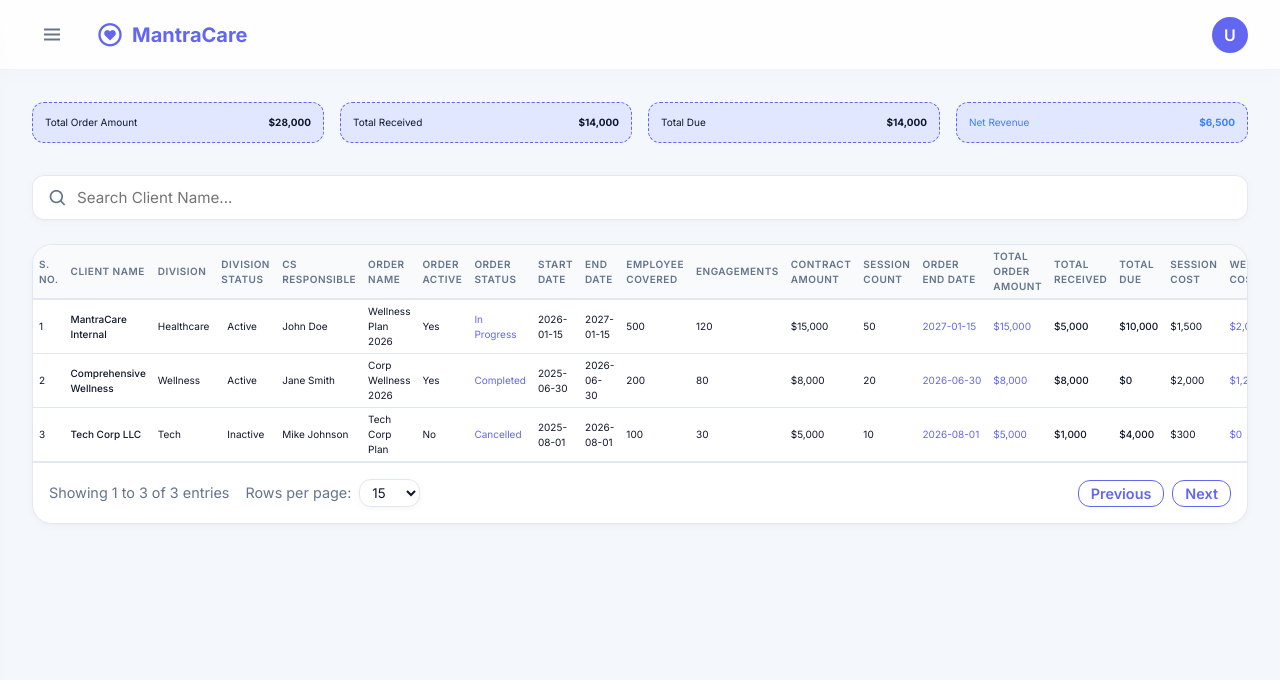
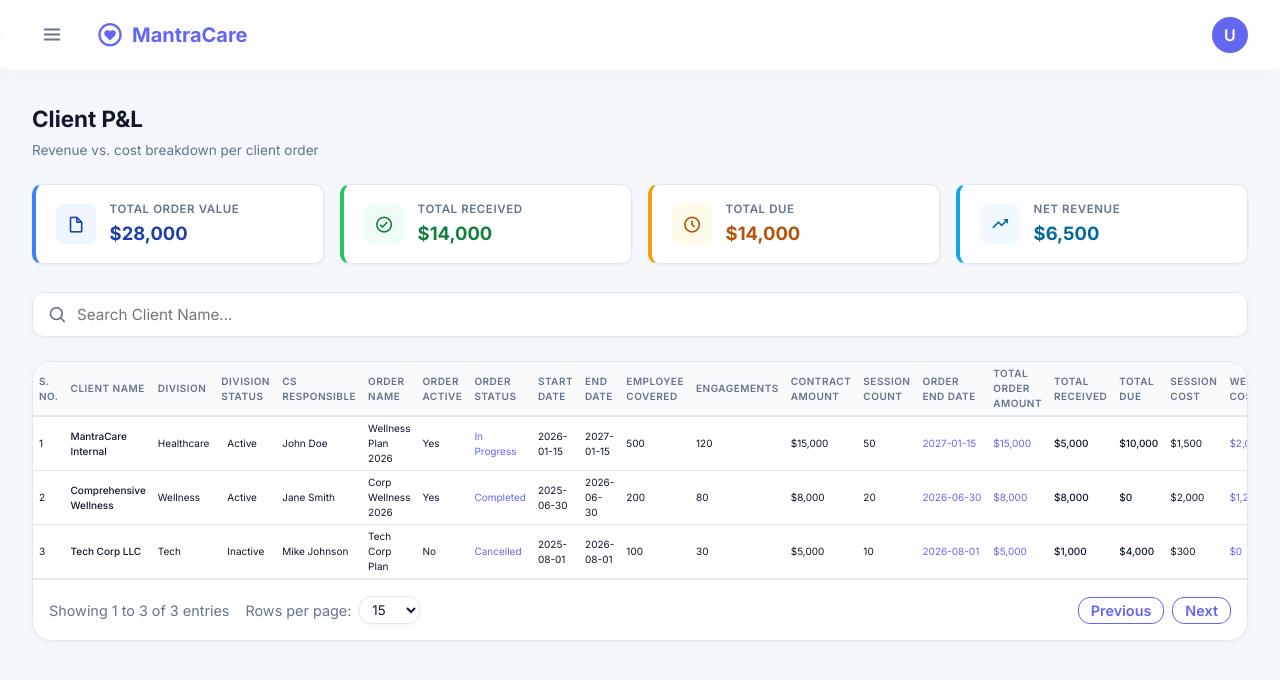
Before and after one commit to karan-mantracare/cs-admin-billing, a React (Vite) app: page /expense-tracker in a window 1280 px wide. Shown: the top 680 px of the page. Built offline with nearby package versions, Linux system fonts and the light colour scheme.

Commit message:
UI polish: Management + Session Management stat cards with icons, page headers, color accents

```diff
--- a/src/pages/EventApproval.jsx
+++ b/src/pages/EventApproval.jsx
@@ -52,32 +52,30 @@
 
   return (
     <main className="main-content">
+      {/* Page Header */}
+      <div style={{ marginBottom: '1.5rem' }}>
+        <h1 style={{ margin: 0, fontSize: '1.4rem', color: '#0f172a', fontWeight: '700' }}>Event Approval</h1>
+        <p style={{ margin: '0.25rem 0 0', fontSize: '0.85rem', color: '#64748b' }}>Manage and approve session/webinar event requests</p>
+      </div>
+
       {/* Summary Dashboard */}
-      <div style={{ display: 'flex', gap: '1rem', marginBottom: '2rem' }}>
-        <div className="summary-box" style={{ flex: 1 }}>
-          <div className="summary-item">
-            <span>Total Requests</span>
-            <strong>{totalRequests}</strong>
+      <div style={{ display: 'flex', gap: '1rem', marginBottom: '1.75rem', flexWrap: 'wrap' }}>
+        {[
+          { label: 'Total Requests', value: totalRequests, color: '#0f172a', bg: '#f8fafc', icon: 'bx-calendar-event', border: '#94a3b8' },
+          { label: 'Pending', value: pendingRequests, color: '#b45309', bg: '#fffbeb', icon: 'bx-time-five', border: '#f59e0b' },
+          { label: 'Provider Pending', value: approvedRequests, color: '#0369a1', bg: '#f0f9ff', icon: 'bx-user-check', border: '#0ea5e9' },
+          { label: 'Rejected', value: rejectedRequests, color: '#b91c1c', bg: '#fff5f5', icon: 'bx-x-circle', border: '#ef4444' },
+        ].map(s => (
+          <div key={s.label} style={{ flex: 1, background: 'white', borderRadius: '10px', padding: '1rem 1.25rem', border: '1px solid var(--border-color)', borderLeft: `4px solid ${s.border}`, boxShadow: '0 1px 3px rgba(0,0,0,0.06)', display: 'flex', alignItems: 'center', gap: '0.85rem' }}>
+            <div style={{ width: '40px', height: '40px', borderRadius: '8px', background: s.bg, color: s.color, display: 'flex', alignItems: 'center', justifyContent: 'center', fontSize: '1.2rem', flexShrink: 0 }}>
+              <i className={`bx ${s.icon}`}></i>
+            </div>
+            <div>
+              <div style={{ fontSize: '0.72rem', color: '#64748b', textTransform: 'uppercase', letterSpacing: '0.05em', fontWeight: '600' }}>{s.label}</div>
+              <div style={{ fontSize: '1.3rem', fontWeight: '800', color: s.color, marginTop: '0.1rem' }}>{s.value}</div>
+            </div>
           </div>
-        </div>
-        <div className="summary-box" style={{ flex: 1 }}>
-          <div className="summary-item">
-            <span style={{ color: 'var(--warning)' }}>Pending</span>
-            <strong style={{ color: 'var(--warning)' }}>{pendingRequests}</strong>
-          </div>
-        </div>
-        <div className="summary-box" style={{ flex: 1 }}>
-          <div className="summary-item">
-            <span style={{ color: 'var(--success)' }}>Approved</span>
-            <strong style={{ color: 'var(--success)' }}>{approvedRequests}</strong>
-          </div>
-        </div>
-        <div className="summary-box" style={{ flex: 1 }}>
-          <div className="summary-item">
-            <span className="text-red">Rejected</span>
-            <strong className="text-red">{rejectedRequests}</strong>
-          </div>
-        </div>
+        ))}
       </div>
 
       {/* Toolbar */}
--- a/src/pages/ExpenseApproval.jsx
+++ b/src/pages/ExpenseApproval.jsx
@@ -64,35 +64,28 @@
   return (
     <main className="main-content">
       <div className="page-header" style={{ marginBottom: '1.5rem' }}>
-        <h1>Expense Approval</h1>
+        <h1 style={{ margin: 0, fontSize: '1.4rem', color: '#0f172a', fontWeight: '700' }}>Expense Approval</h1>
+        <p style={{ margin: '0.25rem 0 0', fontSize: '0.85rem', color: '#64748b' }}>Review and approve employee expense requests</p>
       </div>
 
       {/* Summary Dashboard */}
-      <div style={{ display: 'flex', gap: '1rem', marginBottom: '2rem' }}>
-        <div className="summary-box" style={{ flex: 1 }}>
-          <div className="summary-item">
-            <span>Total Requests</span>
-            <strong>{totalRequests}</strong>
+      <div style={{ display: 'flex', gap: '1rem', marginBottom: '1.75rem', flexWrap: 'wrap' }}>
+        {[
+          { label: 'Total Requests', value: totalRequests, color: '#0f172a', bg: '#f8fafc', icon: 'bx-list-ul', border: '#94a3b8' },
+          { label: 'Pending', value: pendingRequests, color: '#b45309', bg: '#fffbeb', icon: 'bx-time-five', border: '#f59e0b' },
+          { label: 'Approved', value: approvedRequests, color: '#15803d', bg: '#f0fdf4', icon: 'bx-check-circle', border: '#22c55e' },
+          { label: 'Rejected', value: rejectedRequests, color: '#b91c1c', bg: '#fff5f5', icon: 'bx-x-circle', border: '#ef4444' },
+        ].map(s => (
+          <div key={s.label} style={{ flex: 1, background: 'white', borderRadius: '10px', padding: '1rem 1.25rem', border: `1px solid var(--border-color)`, borderLeft: `4px solid ${s.border}`, boxShadow: '0 1px 3px rgba(0,0,0,0.06)', display: 'flex', alignItems: 'center', gap: '0.85rem' }}>
+            <div style={{ width: '40px', height: '40px', borderRadius: '8px', background: s.bg, color: s.color, display: 'flex', alignItems: 'center', justifyContent: 'center', fontSize: '1.2rem', flexShrink: 0 }}>
+              <i className={`bx ${s.icon}`}></i>
+            </div>
+            <div>
+              <div style={{ fontSize: '0.72rem', color: '#64748b', textTransform: 'uppercase', letterSpacing: '0.05em', fontWeight: '600' }}>{s.label}</div>
+              <div style={{ fontSize: '1.3rem', fontWeight: '800', color: s.color, marginTop: '0.1rem' }}>{s.value}</div>
+            </div>
           </div>
-        </div>
-        <div className="summary-box" style={{ flex: 1 }}>
-          <div className="summary-item">
-            <span style={{ color: 'var(--warning)' }}>Pending</span>
-            <strong style={{ color: 'var(--warning)' }}>{pendingRequests}</strong>
-          </div>
-        </div>
-        <div className="summary-box" style={{ flex: 1 }}>
-          <div className="summary-item">
-            <span style={{ color: 'var(--success)' }}>Approved</span>
-            <strong style={{ color: 'var(--success)' }}>{approvedRequests}</strong>
-          </div>
-        </div>
-        <div className="summary-box" style={{ flex: 1 }}>
-          <div className="summary-item">
-            <span className="text-red">Rejected</span>
-            <strong className="text-red">{rejectedRequests}</strong>
-          </div>
-        </div>
+        ))}
       </div>
 
       {/* Toolbar */}
--- a/src/pages/ExpenseTracker.jsx
+++ b/src/pages/ExpenseTracker.jsx
@@ -122,41 +122,57 @@
           font-size: 10px !important;
           padding: 4px 6px !important;
         }
-        .expense-tracker-page .summary-item span,
-        .expense-tracker-page .summary-item strong {
-          font-size: 10px !important;
-        }
         .expense-tracker-page .badge {
           font-size: 10px !important;
           padding: 2px 6px !important;
         }
+        .et-stat-card {
+          flex: 1;
+          background: white;
+          border-radius: 10px;
+          padding: 1rem 1.25rem;
+          border: 1px solid var(--border-color);
+          box-shadow: 0 1px 3px rgba(0,0,0,0.06);
+          display: flex;
+          align-items: center;
+          gap: 0.85rem;
+          border-left: 4px solid;
+        }
+        .et-stat-icon {
+          width: 40px; height: 40px;
+          border-radius: 8px;
+          display: flex; align-items: center; justify-content: center;
+          font-size: 1.2rem;
+          flex-shrink: 0;
+        }
+        .et-stat-label { font-size: 0.72rem; color: #64748b; text-transform: uppercase; letter-spacing: 0.05em; font-weight: 600; }
+        .et-stat-value { font-size: 1.15rem; font-weight: 800; margin-top: 0.1rem; }
       `}</style>
+
+      {/* Page Header */}
+      <div style={{ marginBottom: '1.5rem' }}>
+        <h1 style={{ margin: 0, fontSize: '1.4rem', color: '#0f172a', fontWeight: '700' }}>Client P&amp;L</h1>
+        <p style={{ margin: '0.25rem 0 0', fontSize: '0.85rem', color: '#64748b' }}>Revenue vs. cost breakdown per client order</p>
+      </div>
+
       {/* Summary Dashboard */}
-      <div style={{ display: 'flex', gap: '1rem', marginBottom: '2rem' }}>
-        <div className="summary-box" style={{ flex: 1 }}>
-          <div className="summary-item">
-            <span>Total Order Amount</span>
-            <strong>{formatCurrency(sumOrderAmount)}</strong>
+      <div style={{ display: 'flex', gap: '1rem', marginBottom: '1.75rem', flexWrap: 'wrap' }}>
+        {[
+          { label: 'Total Order Value', value: formatCurrency(sumOrderAmount), color: '#1e40af', bg: '#eff6ff', icon: 'bx-file-blank', border: '#3b82f6' },
+          { label: 'Total Received', value: formatCurrency(sumReceived), color: '#15803d', bg: '#f0fdf4', icon: 'bx-check-circle', border: '#22c55e' },
+          { label: 'Total Due', value: formatCurrency(sumDue), color: '#b45309', bg: '#fffbeb', icon: 'bx-time-five', border: '#f59e0b' },
+          { label: 'Net Revenue', value: formatCurrency(totalProfit), color: totalProfit >= 0 ? '#0369a1' : '#b91c1c', bg: totalProfit >= 0 ? '#f0f9ff' : '#fff5f5', icon: totalProfit >= 0 ? 'bx-trending-up' : 'bx-trending-down', border: totalProfit >= 0 ? '#0ea5e9' : '#ef4444' },
+        ].map(s => (
+          <div key={s.label} className="et-stat-card" style={{ borderLeftColor: s.border }}>
+            <div className="et-stat-icon" style={{ background: s.bg, color: s.color }}>
+              <i className={`bx ${s.icon}`}></i>
+            </div>
+            <div>
+              <div className="et-stat-label">{s.label}</div>
+              <div className="et-stat-value" style={{ color: s.color }}>{s.value}</div>
+            </div>
           </div>
-        </div>
-        <div className="summary-box" style={{ flex: 1 }}>
-          <div className="summary-item">
-            <span style={{ color: 'var(--success)' }}>Total Received</span>
-            <strong style={{ color: 'var(--success)' }}>{formatCurrency(sumReceived)}</strong>
-          </div>
-        </div>
-        <div className="summary-box" style={{ flex: 1 }}>
-          <div className="summary-item">
-            <span style={{ color: 'var(--warning)' }}>Total Due</span>
-            <strong style={{ color: 'var(--warning)' }}>{formatCurrency(sumDue)}</strong>
-          </div>
-        </div>
-        <div className="summary-box" style={{ flex: 1 }}>
-          <div className="summary-item">
-            <span style={{ color: 'var(--blue)' }}>Net Revenue</span>
-            <strong style={{ color: 'var(--blue)' }}>{formatCurrency(totalProfit)}</strong>
-          </div>
-        </div>
+        ))}
       </div>
 
       {/* Toolbar */}
```
